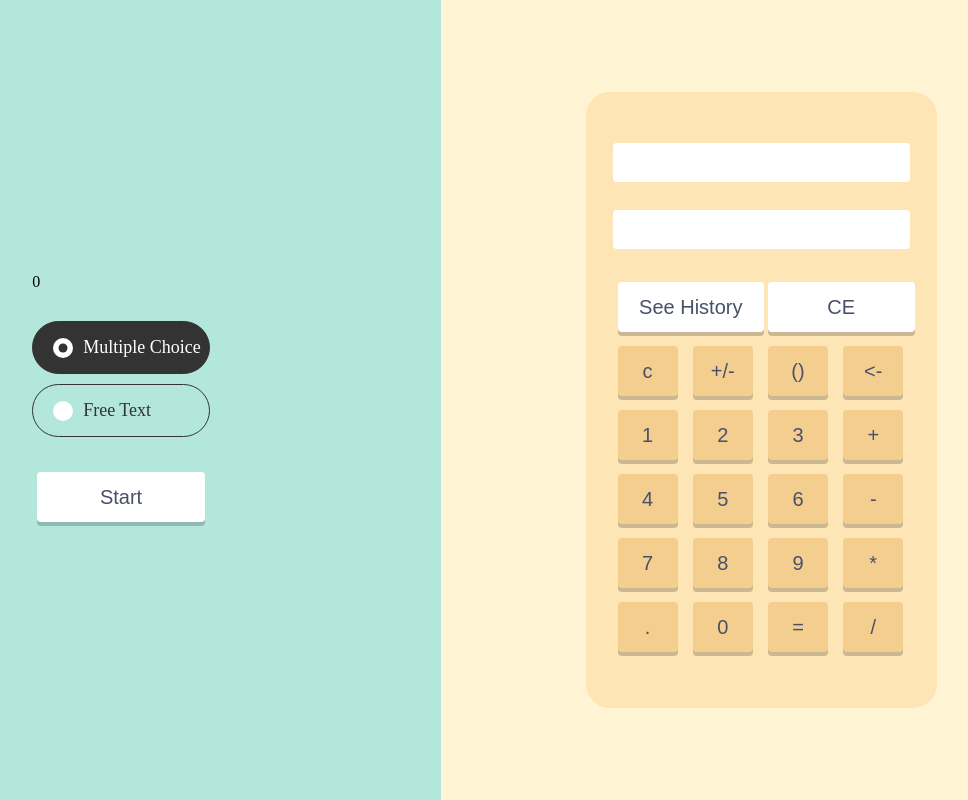
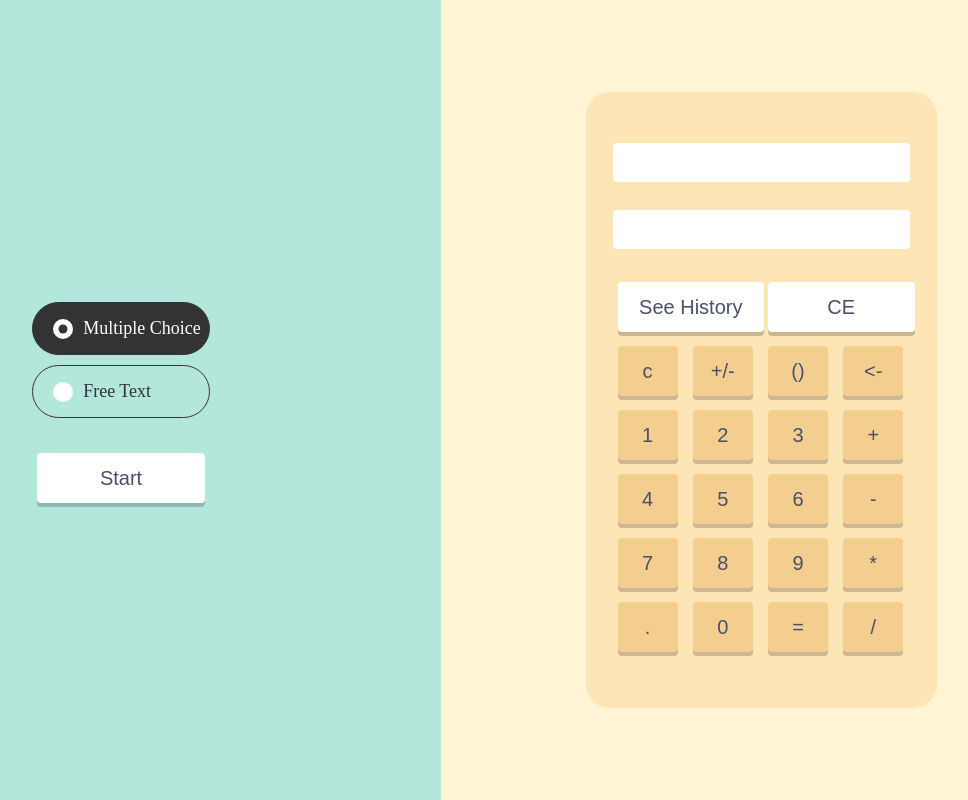
Before and after one commit to adrianhp97/math-questions, a React (Create React App) app: page / in a window 1280 px wide. Shown: the whole page, without its empty margins (199-1167 px from the left). Built offline with nearby package versions, Linux system fonts and the light colour scheme.

Commit message:
change ternary

```diff
--- a/src/views/left-section/index.jsx
+++ b/src/views/left-section/index.jsx
@@ -144,11 +144,11 @@ const LeftSection = () => {
         ) : (
           <div className={s.questionWrapper}>
             {
-              questionList.length && finish && (
+              questionList.length && finish ? (
                 <div className={cx(s.result, (totalCorrect / questionList.length) > 0.5 ? s.success : s.error)}>
                   <div>Correct Answer: {totalCorrect} / {questionList.length}</div>
                 </div>
-              )
+              ) : null
             }
             <div>
               {
```
